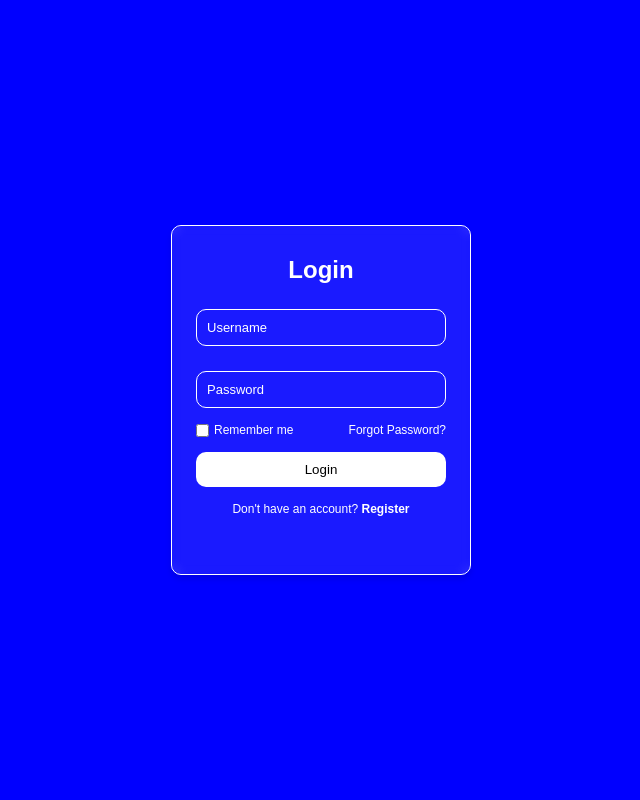
After one commit to TrentChang/website, a Flask app: page /login in a window 1280 px wide. The commit adds this page. Shown: the whole page, without its empty margins (319-959 px from the left). Run offline with Flask 3, Linux system fonts and the light colour scheme.

Commit message:
fixed frontend backend connect problem

```diff
--- a/app.py
+++ b/app.py
@@ -5,7 +5,11 @@ app = Flask(__name__)
 # 根路徑，渲染 HTML 模板
 @app.route('/')
 def home():
-    return render_template('Home.html')
+    return render_template('home.html')
+
+@app.route('/login')
+def login():
+    return render_template('login.html')
 
 # 用來提供靜態檔案
 @app.route('/static/<path:filename>')
--- /dev/null
+++ b/static/css/login.css
@@ -0,0 +1,122 @@
+* {
+    margin: 0;
+    box-sizing: border-box;
+    font-family: 'Poppins', sans-serif;
+}
+
+body {
+    margin: 0;
+    display: flex;
+    justify-content: center;
+    align-items: center;
+    height: 100vh;
+    background-color: blue;
+    /* background-image: url('background-image.jpeg'); */
+    background-size: cover;
+}
+
+.glass-container {
+    width: 300px;
+    height: 350px;
+    position: relative;
+    z-index: 1;
+    background: rgba(255, 255, 255, 0.1);
+    box-shadow: 0 4px 6px rgba(0, 0, 0, 0.1);
+    border-radius: 10px;
+    border: 1px solid #fff;
+}
+
+.glass-container::before {
+    content: '';
+    position: absolute;
+    width: 100%;
+    height: 100%;
+    border-radius: 10px;
+    backdrop-filter: blur(5px);
+    -webkit-backdrop-filter: blur(5px);
+    z-index: -1;
+}
+
+.login-box {
+    max-width: 250px;
+    margin: 0 auto;
+    text-align: center;
+}
+
+h2 {
+    color: #fff;
+    margin-top: 30px;
+    margin-bottom: -20px;
+}
+
+form {
+    display: flex;
+    flex-direction: column;
+    margin-top: 20px;
+}
+
+input {
+    padding: 10px;
+    margin-top: 25px;
+    border: none;
+    border-radius: 10px;
+    background: transparent;
+    border: 1px solid #fff;
+    color: #fff;
+    font-size: 13px;
+}
+
+input::placeholder {
+    color: #fff;
+}
+
+input:focus {
+    outline: none;
+}
+
+.options {
+    display: flex;
+    align-items: center;
+    margin-top: 15px;
+    font-size: 12px;
+    color: white;
+}
+
+.options input {
+    margin-right: 5px;
+    margin-top: 0px;
+}
+
+.options a {
+    text-decoration: none;
+    color: white;
+    margin-left: auto;
+}
+
+button {
+    background: #fff;
+    color: black;
+    padding: 10px;
+    border: none;
+    border-radius: 10px;
+    cursor: pointer;
+    margin-top: 15px;
+}
+
+button:hover {
+    background: transparent;
+    color: white;
+    outline: 1px solid #fff;
+}
+
+p {
+    font-size: 12px;
+    color: #fff;
+    margin-top: 15px;
+}
+
+#register {
+    text-decoration: none;
+    color: #fff;
+    font-weight: bold;
+}
--- a/templates/Home.html
+++ b/templates/Home.html
@@ -1,9 +1,10 @@
 <!DOCTYPE html>
 <html>
     <head>
+        <meta charset="UTF-8">
         <title>Team 7636</title>
         <link rel="icon" href="{{ url_for('static', filename='images/teamicon.jpg') }}" />
-        <link rel="stylesheet" href="Home.css" />
+        <link rel="stylesheet" href="{{ url_for('static', filename='css/Home.css') }}" />
     </head>
 <body>
     <img src="{{ url_for('static', filename='images/teamicon.jpg') }}" width="100" height="100" />
@@ -13,7 +14,7 @@
         <li><a>CONTACT</a></li>
         <li><a>ABOUT</a></li>
         <li><a>HOME</a></li>
-        <li><a>login</a></li>
+        <li><a href="{{ url_for('login') }}">login</a></li>
     </ul>
     </nav>
 </body>
--- /dev/null
+++ b/templates/login.html
@@ -0,0 +1,31 @@
+<!DOCTYPE html>
+<html lang="en">
+<head>
+    <meta charset="UTF-8">
+    <title>Team 7636 - Login</title>
+    <link rel="icon" href="{{ url_for('static', filename='images/teamicon.jpg') }}" />
+    <link rel="stylesheet" href="{{ url_for('static', filename='css/Login.css') }}" />
+</head>
+<body>
+    <div class="glass-container">
+        <div class="login-box">
+            <h2>Login</h2>
+            <form action="#" method="POST">
+
+                <input type="text" id="username" name="username" required placeholder="Username">
+
+                <input type="password" id="password" name="password" required placeholder="Password">
+
+                <div class="options">
+                    <input type="checkbox" id="remember" name="remember">
+                    <label for="remember">Remember me</label>
+                    <a href="#">Forgot Password?</a>
+                </div>
+
+                <button type="submit">Login</button>
+
+                <p>Don't have an account? <a href="#" id="register">Register</a></p>
+            </form>
+        </div>
+</body>
+</html>
```
Also changed, not shown: static/js/login.js (added).
